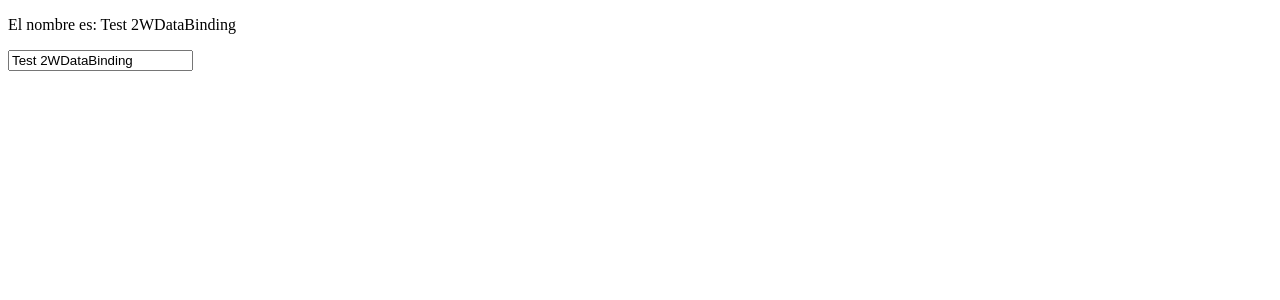
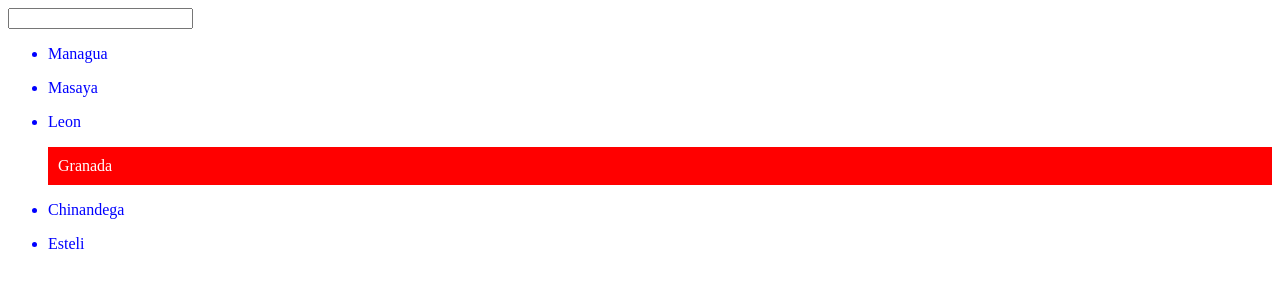
Before and after one commit to Steven-Mendez/28DiasAngular-reto04, an Angular app: page / in a window 1280 px wide. Shown: the top 300 px of the page. Built offline with nearby package versions, Linux system fonts and the light colour scheme.

Commit message:
Directivas de Atributo

```diff
--- a/src/app/app.component.html
+++ b/src/app/app.component.html
@@ -3,5 +3,21 @@
 
 <img src="{{ url }}" alt="" /> -->
 
-<p>El nombre es: {{ name }}</p>
+<p *ngIf="name">El nombre es: {{ name }}</p>
 <input type="text" [ngModel]="name" (ngModelChange)="name = $event" />
+
+<ul *ngFor="let city of cities">
+  <!-- <li [ngClass]="['selected', 'blue']">{{ city }}</li> -->
+  <li [ngClass]="{ selected: city === 'Granada', blue: city !== 'Granada' }">
+    {{ city }}
+    <!-- <li
+    [ngStyle]="{
+      color: 'red',
+      'background-color': city === 'Granada' ? 'blue' : 'green'
+    }"
+  >
+    {{ city }}
+  </li> -->
+    <!-- <li ngClass="selected">{{ city }}</li> -->
+  </li>
+</ul>
--- a/src/app/app.component.scss
+++ b/src/app/app.component.scss
@@ -0,0 +1,14 @@
+.selected {
+  background-color: red;
+  color: white;
+  padding: 10px;
+}
+
+.unSelected {
+  background-color: white;
+  padding: 10px;
+}
+
+.blue {
+  color: blue;
+}
--- a/src/app/app.component.ts
+++ b/src/app/app.component.ts
@@ -6,7 +6,8 @@ import { Component } from '@angular/core';
   styleUrls: ['./app.component.scss'],
 })
 export class AppComponent {
-  name: string = 'Test 2WDataBinding';
+  cities = ['Managua', 'Masaya', 'Leon', 'Granada', 'Chinandega', 'Esteli'];
+  name!: string;
   title = 'Dia 4 del reto';
   url =
     'https://th.bing.com/th/id/R.34f4c604cd9bfd44d39ece8f6a01363f?rik=7OIxdjJ6xOdnZA&pid=ImgRaw&r=0';
```
